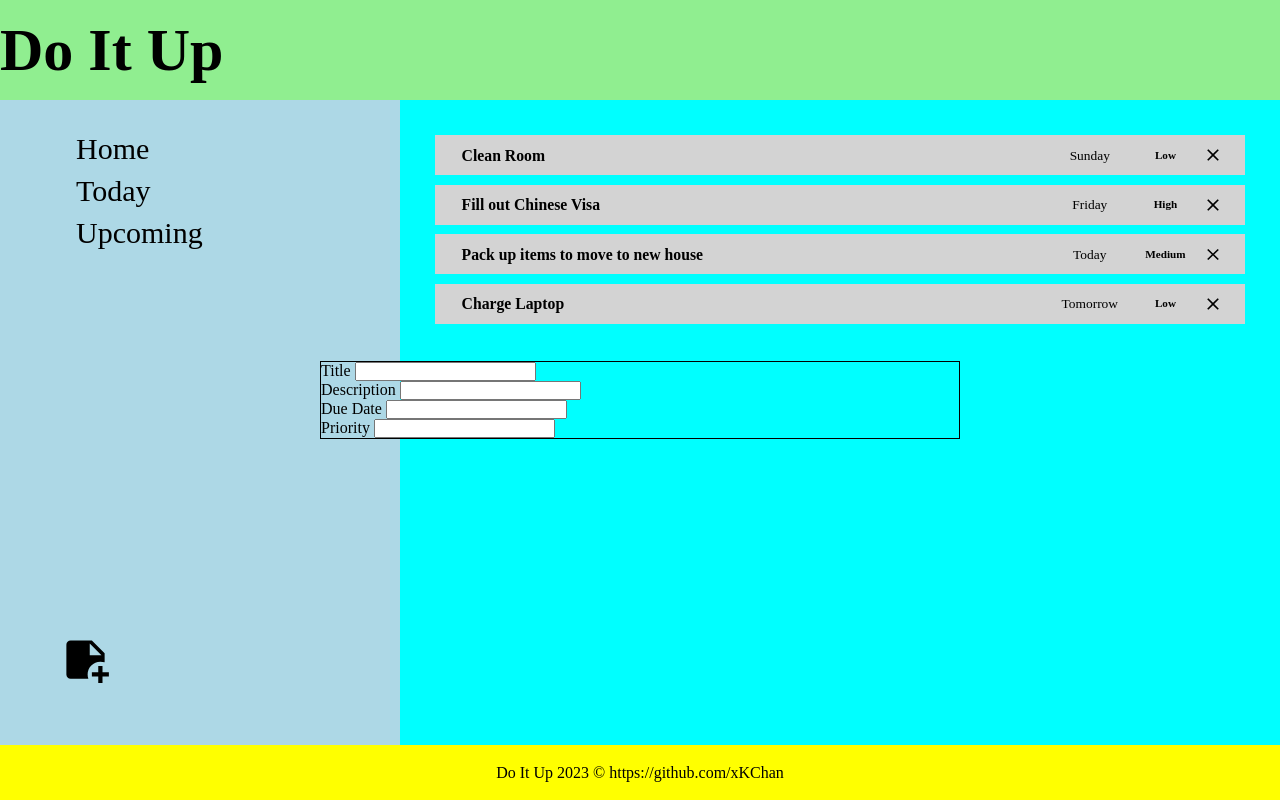
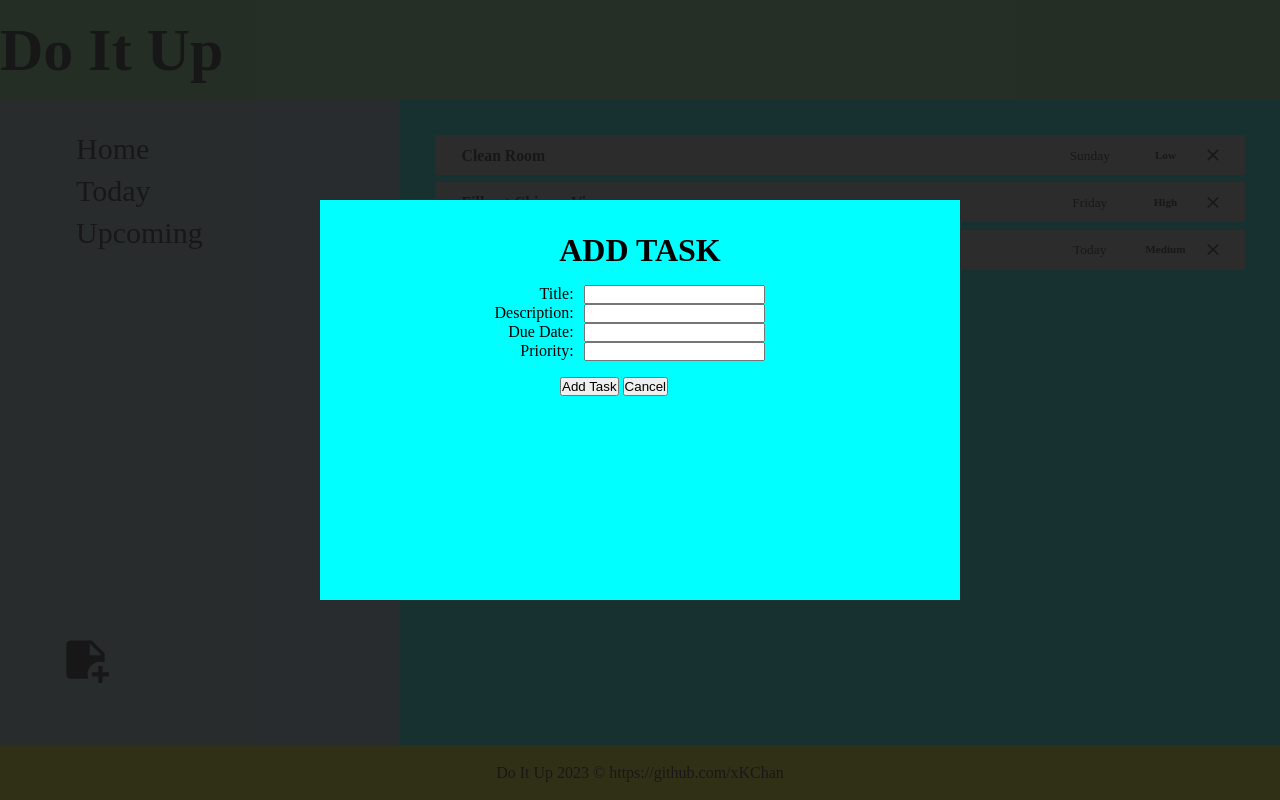
Before and after one commit to xKChan/toDoApp, a website built with webpack: page dist/index.html in a window 1280 px wide. Both pictures are taken after a click on the picture 85 px from the left and 659 px from the top of the page. Built offline with nearby package versions, Linux system fonts and the light colour scheme.

Commit message:
Style a popup form to add new tasks to App

```diff
--- a/src/style.css
+++ b/src/style.css
@@ -125,12 +125,48 @@
 /*  */
 /* Form */
 /*  */
+
+.taskTitle {
+  text-align: center;
+  padding-bottom: 5%;
+  padding-top: 10%;
+}
+
 .formContainer {
-  border: 1px solid black;
-  /* text-align: center; */
+  width: 100vw;
+  height: 100vh;
+  position: fixed;
+  top: 0px;
+  left: 0px;
+  background-color: rgb(26, 26, 26, 0.9);
+}
+
+#form {
   position: fixed;
   top: 50%;
   left: 50%;
   transform: translate(-50%, -50%);
   width: 50%;
+  height: 50%;
+  background-color: aqua;
+  display: grid;
+  grid-template-columns: 0.5fr 1fr 0.5fr;
 }
+
+.container {
+  grid-area: 1 / 2 / 2 / 3;
+}
+
+.container label {
+  display: inline-block;
+  width: 100px;
+  text-align: right;
+  padding-right: 2%;
+}
+
+.row5 {
+  width: 100%;
+  padding-left: 25%;
+  padding-right: 25%;
+  padding-top: 5%;
+}
--- a/src/ui.js
+++ b/src/ui.js
@@ -13,6 +13,8 @@ export default function initializeUi() {
   createSidebar();
   displayTasks();
   addNewBtn();
+  submitForm();
+  cancelBtn();
 }
 
 function createSidebar() {
@@ -82,14 +84,48 @@ function removeTaskBtn() {
   });
 }
 
+function addNewTask() {
+  let title = document.querySelector("#title").value;
+  let description = document.querySelector("#description").value;
+  let dueDate = document.querySelector("#dueDate").value;
+  let priority = document.querySelector("#priority").value;
+
+  makeNewTask(title, description, dueDate, priority);
+  displayTasks();
+}
+
+function submitForm() {
+  document
+    .querySelector("#formContainer")
+    .addEventListener("submit", function (event) {
+      event.preventDefault();
+      addNewTask();
+      hideForm();
+    });
+}
+
 function addNewBtn() {
-  let addTask = document.querySelector(".addNew");
-  addTask.addEventListener("click", () => {
-    console.log("hi");
-    makeNewTask("Charge Laptop", "", "Tomorrow", "Low");
-    console.log(myTasks);
-
-    displayTasks();
-    return;
+  document.querySelector(".addNew").addEventListener("click", () => {
+    showForm();
   });
 }
+
+function cancelBtn() {
+  document.querySelector("#cancelNew").addEventListener("click", () => {
+    hideForm();
+  });
+}
+
+function showForm() {
+  document.querySelector("#form").removeAttribute("style");
+  formContainer();
+}
+
+function hideForm() {
+  document.querySelector("#form").style.display = "none";
+  formContainer();
+}
+
+function formContainer() {
+  document.querySelector("#formContainer").classList.toggle("formContainer");
+}
```
Also changed, not shown: dist/index.html, dist/main.js.
